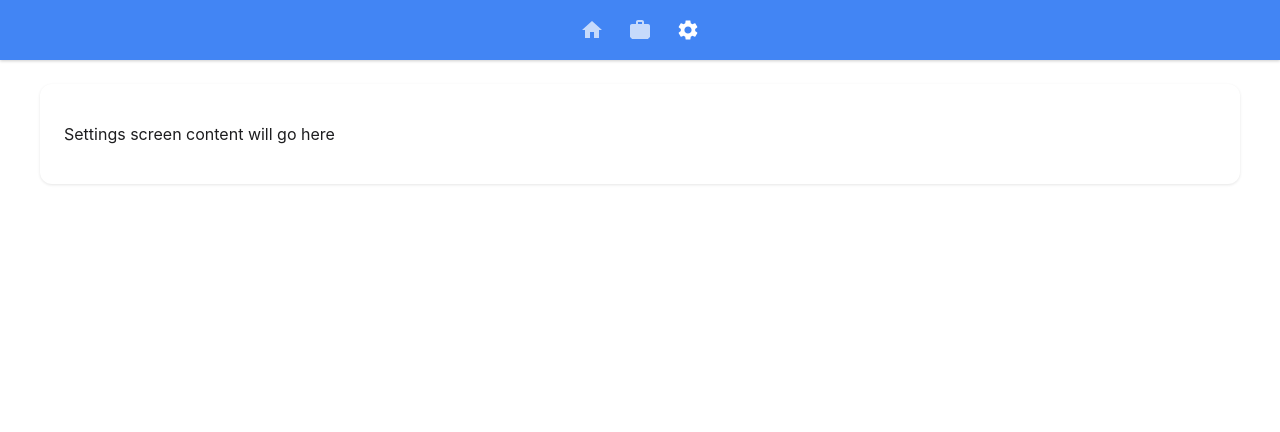
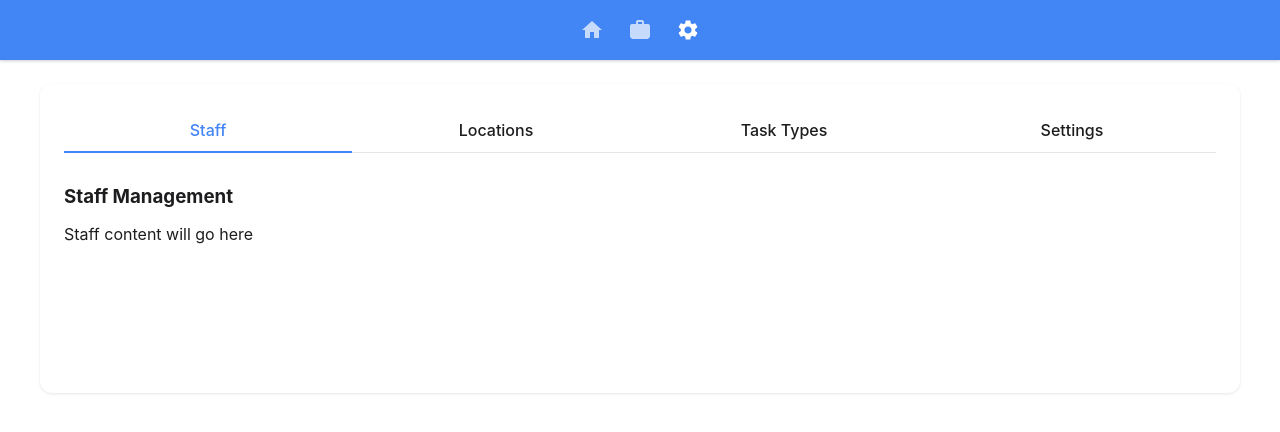
Before and after one commit to Hypha-Media-UK/Hospital-Tasks, a Vue app: page /settings in a window 1280 px wide. Shown: the top 432 px of the page. Built offline with nearby package versions, Linux system fonts and the light colour scheme.

Commit message:
Added tabs to settings

```diff
--- /dev/null
+++ b/src/components/tabs/TabContent.vue
@@ -0,0 +1,34 @@
+<template>
+  <transition name="fade" mode="out-in">
+    <div class="tab-content" :key="activeTab">
+      <slot :name="activeTab"></slot>
+    </div>
+  </transition>
+</template>
+
+<script setup>
+defineProps({
+  activeTab: {
+    type: String,
+    required: true
+  }
+});
+</script>
+
+<style lang="scss" scoped>
+.tab-content {
+  padding: 16px 0;
+  min-height: 200px;
+}
+
+.fade-enter-active,
+.fade-leave-active {
+  transition: opacity 0.2s ease, transform 0.2s ease;
+}
+
+.fade-enter-from,
+.fade-leave-to {
+  opacity: 0;
+  transform: translateY(10px);
+}
+</style>
--- /dev/null
+++ b/src/components/tabs/TabHeader.vue
@@ -0,0 +1,58 @@
+<template>
+  <button
+    class="tab-header"
+    :class="{ 'tab-header--active': isActive }"
+    @click="$emit('click')"
+  >
+    {{ label }}
+  </button>
+</template>
+
+<script setup>
+defineProps({
+  label: {
+    type: String,
+    required: true
+  },
+  isActive: {
+    type: Boolean,
+    default: false
+  }
+});
+
+defineEmits(['click']);
+</script>
+
+<style lang="scss" scoped>
+@use '../../assets/scss/mixins' as mix;
+@use 'sass:color';
+
+.tab-header {
+  padding: 12px 8px;
+  position: relative;
+  background: transparent;
+  border: none;
+  font-weight: 500;
+  cursor: pointer;
+  color: mix.color('text');
+  transition: color 0.2s ease;
+
+  &--active {
+    color: mix.color('primary');
+
+    &::after {
+      content: '';
+      position: absolute;
+      bottom: -1px;
+      left: 0;
+      right: 0;
+      height: 2px;
+      background-color: mix.color('primary');
+    }
+  }
+
+  &:hover:not(.tab-header--active) {
+    color: color.adjust(mix.color('text'), $lightness: -15%);
+  }
+}
+</style>
--- /dev/null
+++ b/src/components/tabs/TabsComponent.vue
@@ -0,0 +1,69 @@
+<template>
+  <div class="tabs">
+    <div class="tabs__header">
+      <TabHeader
+        v-for="tab in tabs"
+        :key="tab.id"
+        :label="tab.label"
+        :isActive="activeTab === tab.id"
+        @click="setActiveTab(tab.id)"
+      />
+    </div>
+
+    <TabContent :activeTab="activeTab">
+      <template #staff>
+        <StaffTabContent />
+      </template>
+      <template #locations>
+        <LocationsTabContent />
+      </template>
+      <template #taskTypes>
+        <TaskTypesTabContent />
+      </template>
+      <template #settings>
+        <SettingsTabContent />
+      </template>
+    </TabContent>
+  </div>
+</template>
+
+<script setup>
+import { ref } from 'vue';
+import TabHeader from './TabHeader.vue';
+import TabContent from './TabContent.vue';
+import StaffTabContent from './tab-contents/StaffTabContent.vue';
+import LocationsTabContent from './tab-contents/LocationsTabContent.vue';
+import TaskTypesTabContent from './tab-contents/TaskTypesTabContent.vue';
+import SettingsTabContent from './tab-contents/SettingsTabContent.vue';
+
+const tabs = [
+  { id: 'staff', label: 'Staff' },
+  { id: 'locations', label: 'Locations' },
+  { id: 'taskTypes', label: 'Task Types' },
+  { id: 'settings', label: 'Settings' }
+];
+
+const activeTab = ref('staff');
+
+function setActiveTab(tabId) {
+  activeTab.value = tabId;
+}
+</script>
+
+<style lang="scss" scoped>
+@use '../../assets/scss/mixins' as mix;
+
+.tabs {
+  &__header {
+    display: grid;
+    grid-template-columns: repeat(4, 1fr);
+    border-bottom: 1px solid rgba(0, 0, 0, 0.1);
+    margin-bottom: 16px;
+
+    @media (max-width: 600px) {
+      grid-template-columns: repeat(2, 1fr);
+      grid-template-rows: repeat(2, auto);
+    }
+  }
+}
+</style>
--- /dev/null
+++ b/src/components/tabs/tab-contents/LocationsTabContent.vue
@@ -0,0 +1,19 @@
+<template>
+  <div class="locations-tab">
+    <h3>Locations Management</h3>
+    <p>Locations content will go here</p>
+  </div>
+</template>
+
+<script setup>
+// Component logic will go here
+</script>
+
+<style lang="scss" scoped>
+.locations-tab {
+  h3 {
+    margin-top: 0;
+    margin-bottom: 16px;
+  }
+}
+</style>
--- /dev/null
+++ b/src/components/tabs/tab-contents/SettingsTabContent.vue
@@ -0,0 +1,19 @@
+<template>
+  <div class="settings-tab">
+    <h3>App Settings</h3>
+    <p>Settings content will go here</p>
+  </div>
+</template>
+
+<script setup>
+// Component logic will go here
+</script>
+
+<style lang="scss" scoped>
+.settings-tab {
+  h3 {
+    margin-top: 0;
+    margin-bottom: 16px;
+  }
+}
+</style>
--- /dev/null
+++ b/src/components/tabs/tab-contents/StaffTabContent.vue
@@ -0,0 +1,19 @@
+<template>
+  <div class="staff-tab">
+    <h3>Staff Management</h3>
+    <p>Staff content will go here</p>
+  </div>
+</template>
+
+<script setup>
+// Component logic will go here
+</script>
+
+<style lang="scss" scoped>
+.staff-tab {
+  h3 {
+    margin-top: 0;
+    margin-bottom: 16px;
+  }
+}
+</style>
--- /dev/null
+++ b/src/components/tabs/tab-contents/TaskTypesTabContent.vue
@@ -0,0 +1,19 @@
+<template>
+  <div class="task-types-tab">
+    <h3>Task Types Management</h3>
+    <p>Task Types content will go here</p>
+  </div>
+</template>
+
+<script setup>
+// Component logic will go here
+</script>
+
+<style lang="scss" scoped>
+.task-types-tab {
+  h3 {
+    margin-top: 0;
+    margin-bottom: 16px;
+  }
+}
+</style>
--- a/src/views/SettingsView.vue
+++ b/src/views/SettingsView.vue
@@ -2,13 +2,12 @@
   <div class="view">
     <div class="view__content">
       <div class="card">
-        <!-- Content will be added later -->
-        <p>Settings screen content will go here</p>
+        <TabsComponent />
       </div>
     </div>
   </div>
 </template>
 
 <script setup>
-// Script content will be added as needed
+import TabsComponent from '../components/tabs/TabsComponent.vue';
 </script>
```
